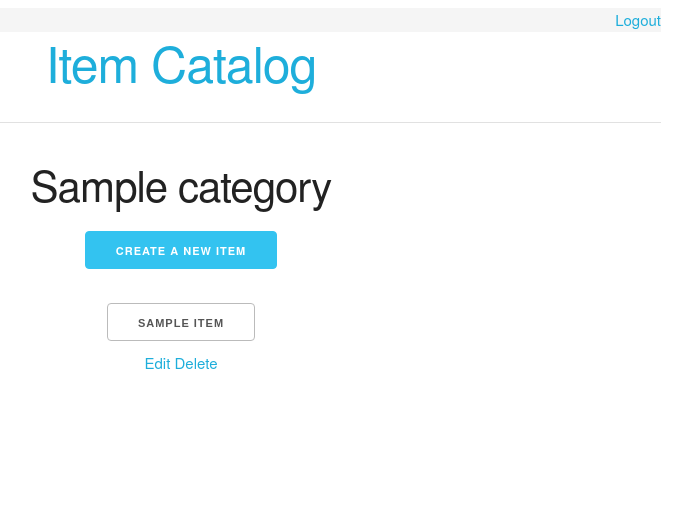
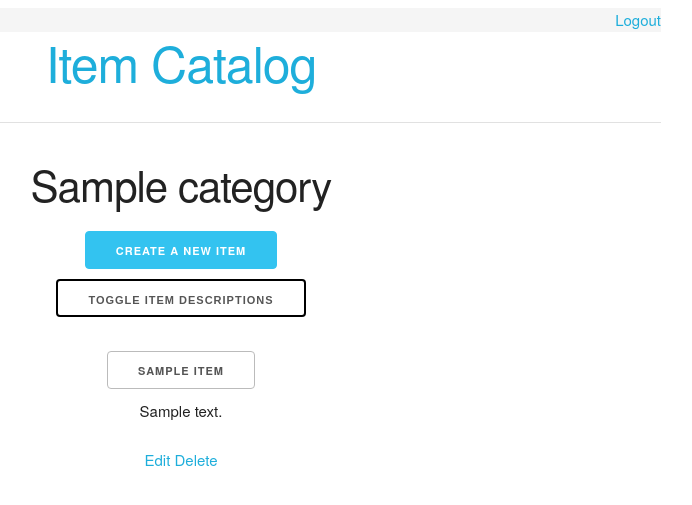
Before and after one commit to MatthewBenjamin/item-catalog, a Flask app: page /category/1/ in a window 1280 px wide. Shown: the top 505 px of the page, without its empty margins (459-1151 px from the left). Run offline with Flask 2, Linux system fonts and the light colour scheme; the visitor is signed in with stand-in values (Sample User, id 1); tables that the repository leaves empty hold one stand-in row (values such as "Sample post"); some libraries are stand-ins or nearby versions.

Commit message:
feat: improve UI, add page for single item

```diff
--- a/application.py
+++ b/application.py
@@ -41,12 +41,14 @@ def itemJSON(category_id, item_id):
 @app.route('/')
 @app.route('/category/')
 def showCategories():
-    # TODO: render public and private pages
-    # TODO: option to show/sort/highlight categories for current user
-    if 'username' not in login_session:
-        return redirect(url_for('showLogin'))
-    categories = session.query(Category).all()
-    return render_template('categories.html', categories = categories)
+    if 'user_id' in login_session:
+        user_id = login_session['user_id']
+        userCategories = session.query(Category).filter_by(user_id = user_id).order_by(asc(Category.name))
+        publicCategories = session.query(Category).filter(user_id != user_id).order_by(asc(Category.name))
+        return render_template('categories.html', public_categories = publicCategories, user_categories = userCategories)
+    else:
+        categories = session.query(Category).all()
+        return render_template('categories.html', public_categories = categories)
 
 @app.route('/category/new/', methods=['GET','POST'])
 def newCategory():
@@ -107,9 +109,8 @@ def editCategory(category_id):
 @app.route('/category/<int:category_id>/')
 @app.route('/category/<int:category_id>/item/')
 def showCategoryItems(category_id):
-    # TODO: public & private pages
     category = session.query(Category).filter_by(id = category_id).one()
-    items = session.query(Item).filter_by(category_id = category_id).all()
+    items = session.query(Item).filter_by(category_id = category_id).order_by(asc(Item.name))
     return render_template('items.html', category = category, items = items)
 
 #add item
@@ -137,7 +138,8 @@ def newItem(category_id):
 @app.route('/category/<int:category_id>/item/<int:item_id>/')
 def showItem(category_id, item_id):
     item = session.query(Item).filter_by(id = item_id).one()
-    return "This will display the info for: %s" % item.name
+    category = session.query(Category).filter_by(id = category_id).one()
+    return render_template('singleitem.html', category = category, item = item)
 
 #edit item
 @app.route('/category/<int:category_id>/item/<int:item_id>/edit/', methods=['GET','POST'])
--- a/static/style.css
+++ b/static/style.css
@@ -20,3 +20,7 @@ a:hover {
     width: 70%;
     height: 150px;
 }
+
+.toggle-button {
+    border: 2px solid #000;
+}
--- a/templates/items.html
+++ b/templates/items.html
@@ -1,9 +1,16 @@
 {% extends "main.html" %}
+{% block head %}
+    <script src="//ajax.googleapis.com/ajax/libs/jquery/1.8.2/jquery.min.js"></script>
+{% endblock %}
 {% block content %}
 
 <div class="row center-content">
     <h2>{{category.name}}</h2>
+    {% if session['user_id'] == category.user_id %}
     <a class="button button-primary" href="{{ url_for('newItem', category_id = category.id)}}">Create a new item</a>
+    {% endif %}
+    <br>
+    <button class="toggle-button" id="desc-toggle">Toggle Item Descriptions</button>
     <br>
     <br>
     </div>
@@ -11,14 +18,28 @@
 
 {% for item in items %}
     <div class="row center-content">
-        <button>{{item.name}}</button>
+        <a class="button" href=" {{ url_for('showItem', category_id = category.id, item_id = item.id) }}">{{item.name}}</a>
+        <p class="item-desc">{{item.description}}</p>
     </div>
+    {% if session['user_id'] == item.user_id %}
     <div class="row center-content">
         <a href="{{ url_for('editItem', category_id = category.id, item_id = item.id)}}">Edit</a>
         <a href="{{ url_for('deleteItem', category_id = category.id, item_id = item.id)}}">Delete</a>
         <br>
         <br>
     </div>
+    {% endif %}
 
 {% endfor %}
+
+<script type="text/javascript">
+    function toggleOneDesc(item) {
+        // body...
+    }
+
+    $("#desc-toggle").click(function() {
+        $(this).toggleClass('toggle-button');
+        $(".item-desc").toggle(duration = 300)
+    });
+</script>
 {% endblock %}
--- a/templates/main.html
+++ b/templates/main.html
@@ -3,6 +3,8 @@
 <head>
     <link rel=stylesheet type=text/css href="{{ url_for('static', filename='skeleton.css') }}">
     <link rel=stylesheet type=text/css href="{{ url_for('static', filename='style.css') }}">
+    {% block head %}
+    {% endblock %}
 </head>
 <body>
     <div class="container">
```
Also changed, not shown: templates/categories.html (+11 -1 lines), templates/singleitem.html (added, +21 -0 lines).
